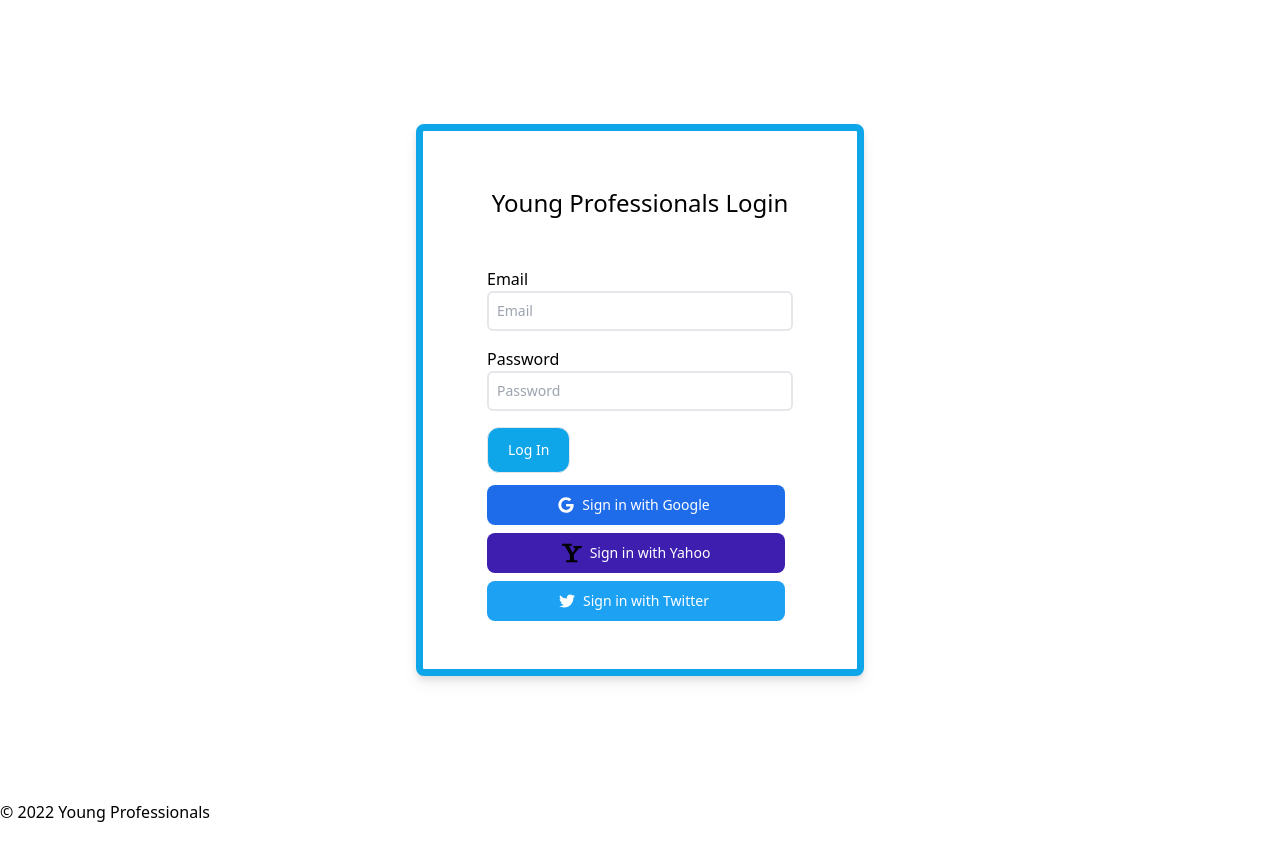
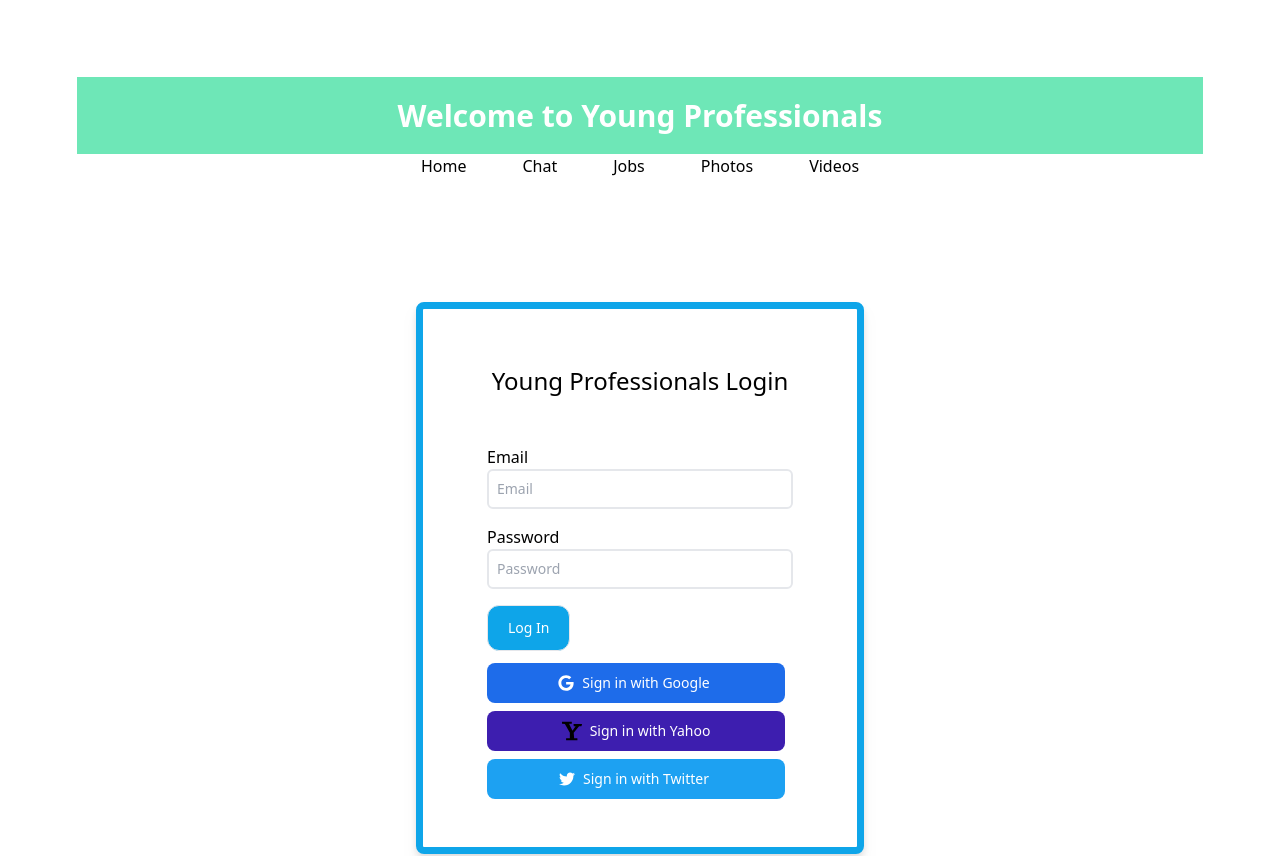
Before and after one commit to Enowiz777/community-app.v1, a React (Create React App) app: page / in a window 1280 px wide. Shown: the top 856 px of the page. Before the commit the page ends 824 px from the top, so only its background shows below. Built offline with nearby package versions, Linux system fonts and the light colour scheme; no server answers.

Commit message:
20220826

```diff
--- a/src/App.js
+++ b/src/App.js
@@ -1,6 +1,7 @@
 import React, {useState, useEffect} from 'react';
 import {auth} from 'BE/firebase';
 import Router from 'Router/router.js';
+
 
 function App() {
   // Init state will check whether the user state has been checked or not within this React app.
@@ -28,8 +29,13 @@ function App() {
 
   return (
   <>
+    <div className="m-[77px]">
+
+    <header className="p-4 font-bold text-[30px] text-white bg-emerald-300 text-center">Welcome to Young Professionals</header>
+
     {init ? <Router isLoggedIn={isLoggedIn} userObj={userObj} /> : "Initializing..."}
     <footer>&copy; {new Date().getFullYear()} Young Professionals</footer>
+    </div>
   </>
   );
 }
--- a/src/Components/chat.js
+++ b/src/Components/chat.js
@@ -1,8 +1,93 @@
-import React from "react"
+import React, {useState, useEffect } from "react"
+import {
+    auth,
+    dbAddDoc,
+    database,
+    dbCollection,
+    Query,
+    OnSnapshot  } from "BE/firebase";
+import {useNavigate } from "react-router-dom";
+import { Link } from "react-router-dom";
 
-function Chat() {
+function Chat({userObj}) {
+    const history = useNavigate();
+    const [nweet, setNweet] = useState("");
+    const [nweets, setNweets] = useState([]);
+
+    useEffect(() => {
+        const q = Query(dbCollection(database, "tweets"));
+        const unsubscribe = OnSnapshot(q, (querySnapshot) => {
+          const data = [];
+          querySnapshot.forEach((doc) => {
+              data.push(doc.data());
+          });
+          setNweets(data);
+        });
+      }, []);
+
+    // Logout handler.
+    const onLogOutClick = () => {
+        auth.signOut();
+        history("/");
+    };
+
+    const onSubmit = async (event) => {
+        event.preventDefault();
+
+        // Add value to the DB.
+        try {
+            const docRef = await dbAddDoc(dbCollection(database, "tweets"), {
+              comment: nweet,
+              createdAt: Date.now(),
+              creatorId: userObj.uid,
+              displayName: userObj.displayName,
+              photoURL: userObj.photoURL,
+            });
+            console.log("Document written with ID: ", docRef.id);
+          } catch (e) {
+            console.error("Error adding document: ", e);
+          }
+
+
+        event.target.text.value = "";
+        setNweet("");
+    };
+
+    const onChange = (event) => {
+        const {
+        target: { value },
+        } = event;
+        setNweet(value);
+    };
+
     return(
-        <div>Chat</div>
+        <>
+            {/* Log out button */}
+            <div>
+                <button onClick={onLogOutClick}>Log Out</button>
+            </div>
+            {/* Tweet form */}
+            <div>
+                <form onSubmit={onSubmit}>
+                <input
+                    value={nweet}
+                    onChange={onChange}
+                    id="text"
+                    type="text"
+                    placeholder="What's on your mind?"
+                    maxLength={120}
+                />
+                <input type="submit" value="Nweet" />
+                </form>
+                <div>
+                    {nweets.map((nweet) =>
+                    <li key={nweet.id}>
+                        {nweet.displayName}: {nweet.comment}
+                    </li>
+                    )}
+                </div>
+            </div>
+        </>
     );
 }
 
--- a/src/Components/home.js
+++ b/src/Components/home.js
@@ -1,88 +1,13 @@
 import React, {useState, useEffect } from "react"
-import {
-    auth,
-    dbAddDoc,
-    database,
-    dbCollection,
-    Query,
-    OnSnapshot  } from "BE/firebase";
-import {useNavigate } from "react-router-dom";
 
 const Home = ({userObj}) => {
-    const history = useNavigate();
-    const [nweet, setNweet] = useState("");
-    const [nweets, setNweets] = useState([]);
 
-    useEffect(() => {
-        const q = Query(dbCollection(database, "tweets"));
-        const unsubscribe = OnSnapshot(q, (querySnapshot) => {
-          const data = [];
-          querySnapshot.forEach((doc) => {
-              data.push(doc.data());
-          });
-          setNweets(data);
-        });
-      }, []);
+    return(
 
-    // Logout handler.
-    const onLogOutClick = () => {
-        auth.signOut();
-        history("/");
-    };
-
-    //
-    const onSubmit = async (event) => {
-        event.preventDefault();
-
-        // Add value to the DB.
-        try {
-            const docRef = await dbAddDoc(dbCollection(database, "tweets"), {
-              comment: nweet,
-              createdAt: Date.now(),
-              creatorId: userObj.uid,
-              displayName: userObj.displayName,
-              photoURL: userObj.photoURL,
-            });
-            console.log("Document written with ID: ", docRef.id);
-          } catch (e) {
-            console.error("Error adding document: ", e);
-          }
-
-
-        event.target.text.value = "";
-        setNweet("");
-    };
-    const onChange = (event) => {
-        const {
-        target: { value },
-        } = event;
-        setNweet(value);
-    };
-    return(
-        <>
-            <button onClick={onLogOutClick}>Log Out</button>
-            {/* Tweet form */}
-            <div>
-                <form onSubmit={onSubmit}>
-                <input
-                    value={nweet}
-                    onChange={onChange}
-                    id="text"
-                    type="text"
-                    placeholder="What's on your mind?"
-                    maxLength={120}
-                />
-                <input type="submit" value="Nweet" />
-                </form>
-                <div>
-                    {nweets.map((nweet) =>
-                    <li key={nweet.id}>
-                        {nweet.displayName}: {nweet.comment}
-                    </li>
-                    )}
-                </div>
-            </div>
-        </>
+        <div>
+            <h1>News</h1>
+            <p>We are meeting in </p>
+        </div>
 
     );
 }
--- a/src/Router/router.js
+++ b/src/Router/router.js
@@ -1,9 +1,9 @@
 import React from 'react';
 import ReactDOM from "react-dom/client";
 import {
-    BrowserRouter,
     Routes,
     Route,
+    Link,
   } from "react-router-dom";
 
 // Import components
@@ -21,20 +21,55 @@ Note:
 
 const Router = ({isLoggedIn, userObj}) => {
     return (
-    <BrowserRouter>
+      <>
+        <navbar className="flex space-x-10 justify-center">
+          <Link className="border-sky-300 focus:border-b-[5px] px-2" to="/">Home</Link>
+          <Link className="border-sky-300 focus:border-b-[5px] px-2" to="/chat">Chat</Link>
+          <Link className="border-sky-300 focus:border-b-[5px] px-2" to="/jobs">Jobs</Link>
+          <Link className="border-sky-300 focus:border-b-[5px] px-2" to="/photos">Photos</Link>
+          <Link className="border-sky-300 focus:border-b-[5px] px-2" to="/videos">Videos</Link>
+        </navbar>
         <Routes>
-            { isLoggedIn ?
-              <Route path="/" element={<Home userObj={userObj}/>} />
+          <Route path="/">
+          { isLoggedIn ?
+            <Route index element={<Home userObj={userObj}/>}/>
             :
-              <Route path="/" element={<Login />} />
-            }
-            <Route path="/chat" element={<Chat />} />
-            <Route path="/photos" element={<Photos />} />
-            <Route path="/videos" element={<Videos />} />
-            <Route path="/jobs" element={<Jobs />} />
+            <Route index element={<Login />}/>
+          }
+            <Route path="chat" element={<Chat userObj={userObj}/>} />
+            <Route path="photos" element={<Photos />} />
+            <Route path="videos" element={<Videos />} />
+            <Route path="jobs" element={<Jobs />} />
+          </Route>
+
         </Routes>
-  </BrowserRouter>
+      </>
     );
   }
 
+  /* Route
+
+      <navbar className="flex space-x-10">
+      <div><a href="http://localhost:3000/">Home</a></div>
+      <div><a href="http://localhost:3000/chat">Chat</a></div>
+      <div>Jobs</div>
+      <div>Photos</div>
+      <div>Videos</div>
+    </navbar>
+    <Routes>
+    { isLoggedIn ?
+    <Route path="/" element={<Home userObj={userObj}/>}>
+    :
+    <Route path="/" element={<Login />}>
+    }
+    <Route path="/chat" element={<Chat />} />
+    <Route path="/photos" element={<Photos />} />
+    <Route path="/videos" element={<Videos />} />
+    <Route path="/jobs" element={<Jobs />} />
+      </Route>
+      </Route>
+    </Routes>
+
+   */
+
 export default Router;
--- a/src/index.js
+++ b/src/index.js
@@ -2,10 +2,14 @@ import React from 'react';
 import ReactDOM from 'react-dom/client';
 import App from "App"
 import "index.css"
-
+import {
+  BrowserRouter
+} from "react-router-dom";
 const root = ReactDOM.createRoot(document.getElementById('root'));
 root.render(
   <React.StrictMode>
-    <App />
+    <BrowserRouter>
+      <App />
+    </BrowserRouter>
   </React.StrictMode>
 );
```
Also changed, not shown: 1 other file (tests, documents, lock files or other folders).
